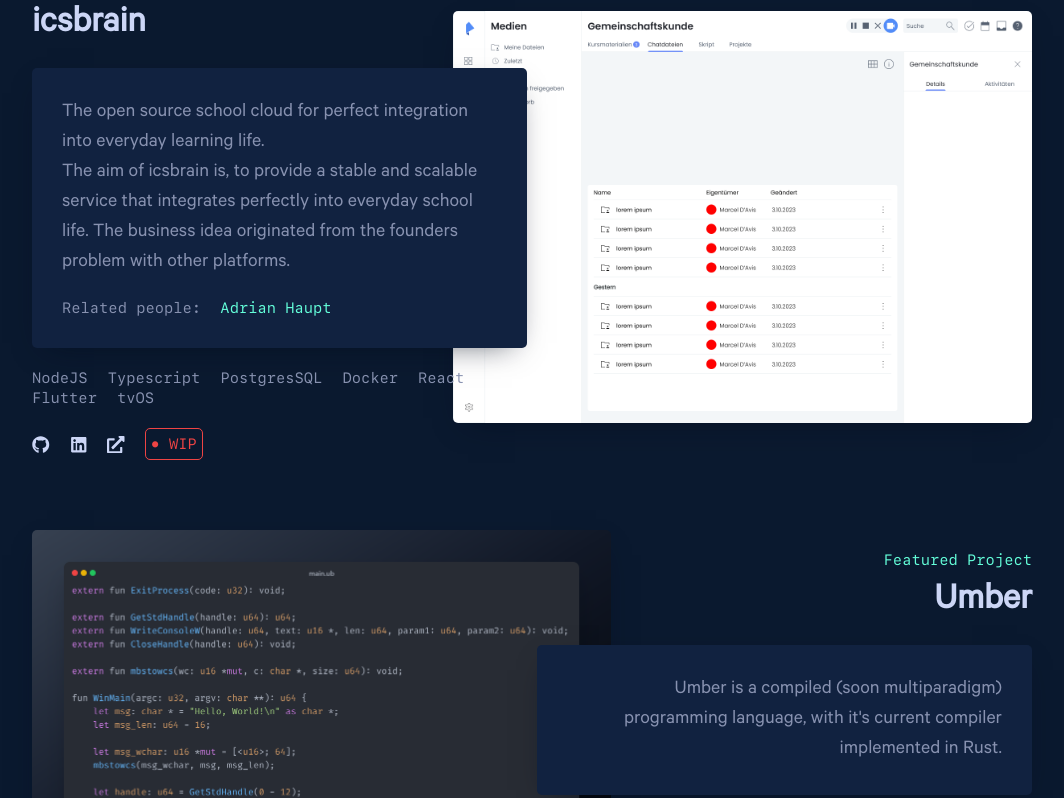
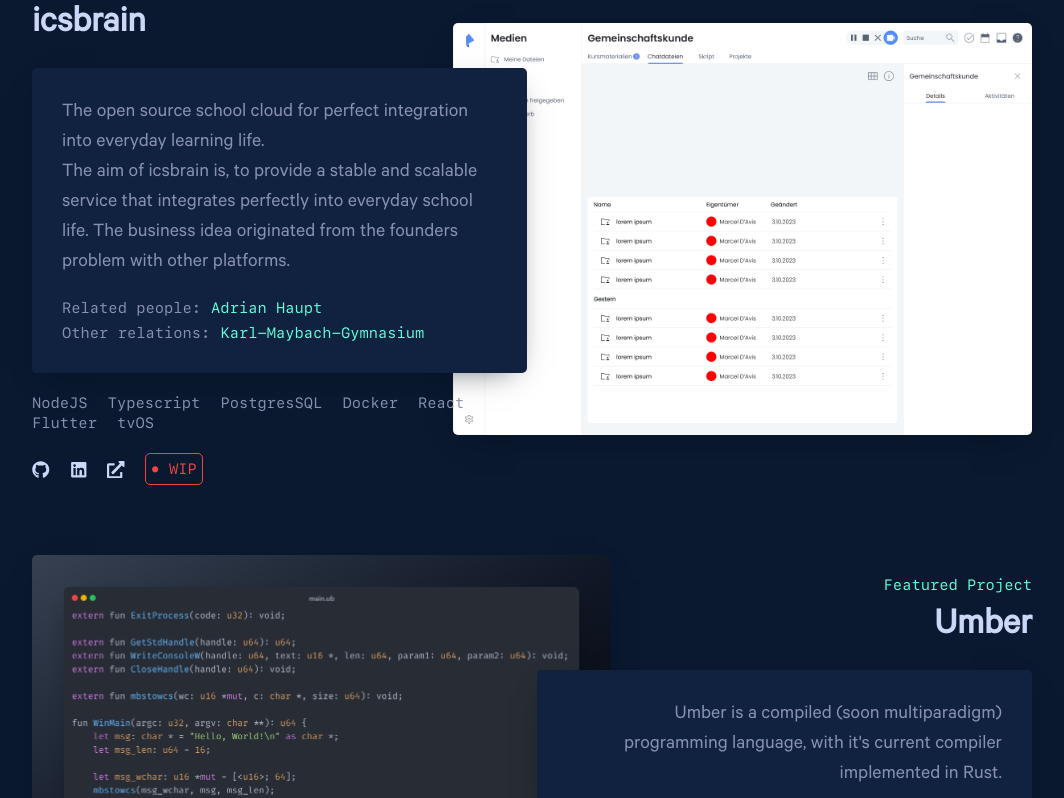
Before and after one commit to matteolutz/matteolutz.github.io, a React (Vite) app: page / in a window 1280 px wide. Shown: the part 2566-3364 px from the top of the page, without its empty margins (108-1172 px from the left). Built offline with nearby package versions, Linux system fonts and the light colour scheme.

Commit message:
small changes on project section

```diff
--- a/src/components/sections/Projects/index.tsx
+++ b/src/components/sections/Projects/index.tsx
@@ -58,10 +58,12 @@ const Projects: FC = () => {
               </div>
               <div className="bg-[#112240] p-6 text-base shadow-project flex flex-col gap-4 rounded">
                 <div>{project.description}</div>
+                {(project.relatedPersons || project.otherRelations) && (
+                  <div className="flex flex-col gap-y-1">
                     {project.relatedPersons &&
                       project.relatedPersons.length > 0 && (
                         <div className="text-xs font-mono flex gap-x-2 flex-wrap">
-                      Related people:&nbsp;
+                          Related people:
                           {project.relatedPersons.map((person, idx) => (
                             <PrimitiveLink
                               key={idx}
@@ -72,6 +74,25 @@ const Projects: FC = () => {
                               {person.name}
                             </PrimitiveLink>
                           ))}
+                        </div>
+                      )}
+
+                    {project.otherRelations &&
+                      project.otherRelations.length > 0 && (
+                        <div className="text-xs font-mono flex gap-x-2 flex-wrap">
+                          Other relations:
+                          {project.otherRelations.map((rel, idx) => (
+                            <PrimitiveLink
+                              key={idx}
+                              target="_blank"
+                              className="font-mono"
+                              href={rel.link}
+                            >
+                              {rel.name}
+                            </PrimitiveLink>
+                          ))}
+                        </div>
+                      )}
                   </div>
                 )}
               </div>
--- a/src/data/projects.tsx
+++ b/src/data/projects.tsx
@@ -61,6 +61,12 @@ export const PROJECTS: Array<Project> = [
         link: "https://www.linkedin.com/in/adrian-haupt/",
       },
     ],
+    otherRelations: [
+      {
+        name: "Karl-Maybach-Gymnasium",
+        link: "https://kmg-fn.de",
+      },
+    ],
   },
   {
     type: "project",
```
Also changed, not shown: src/models/project.ts (+7 -1 lines). Lines whose indentation alone changed are shown as unchanged.
